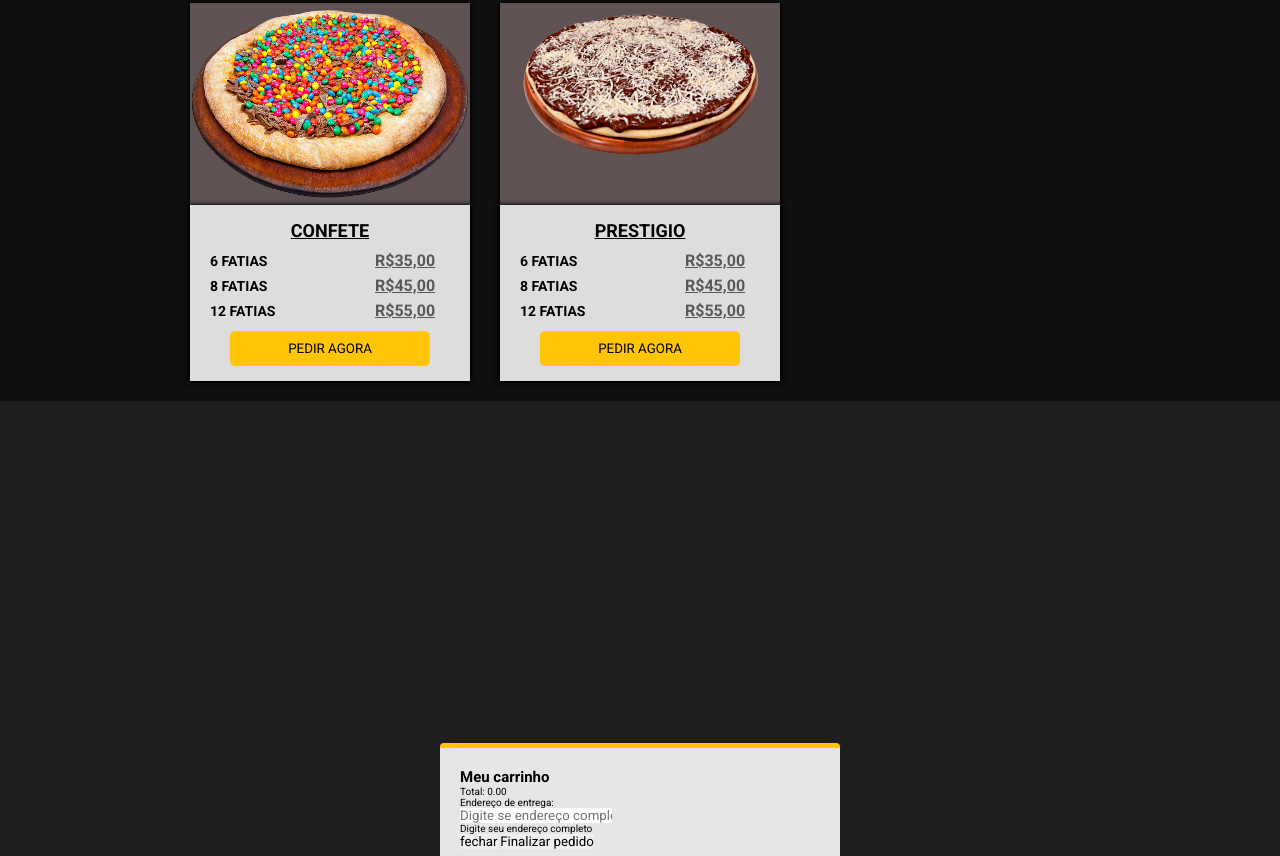
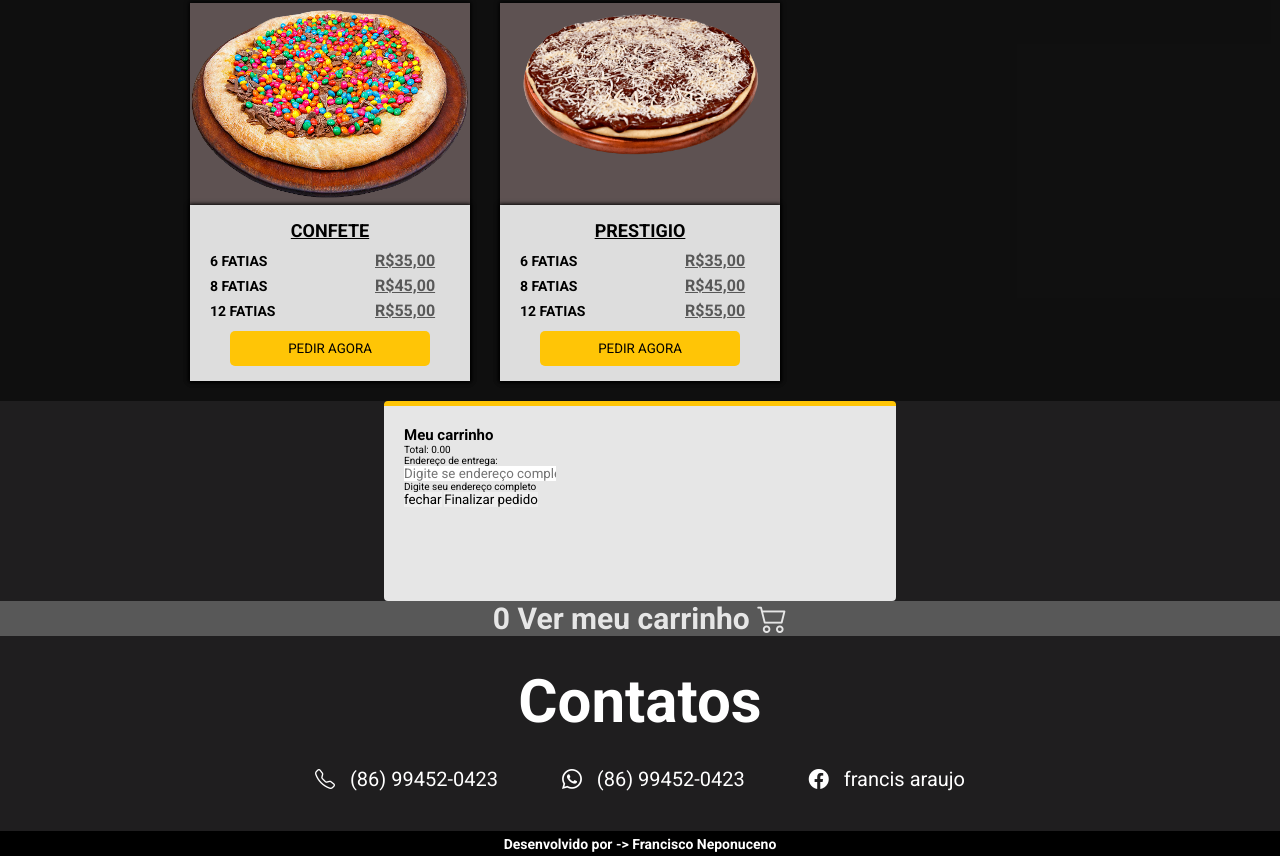
Before and after one commit to francisconeponuceno/pizzaria, a plain HTML site: page index.html in a window 1280 px wide. Shown: the part 2243-3099 px from the top of the page. Before the commit the page ends 2899 px from the top, so only its background shows below. Drawn offline with nearby package versions, Linux system fonts and the light colour scheme.

Commit message:
ayualizacao

```diff
--- a/index.html
+++ b/index.html
@@ -166,7 +166,7 @@
     </section>
 
 
-        <div class="modal">
+
         <div class="modal-content">
             <h2>Meu carrinho</h2>
             <div id="cart-items"></div>
@@ -177,7 +177,6 @@
             <div>
                 <button id="close-modal-btn">fechar</button>
                 <button id="checkolt-btn">Finalizar pedido</button>
-                </div>
             </div>
         </div>
 
--- a/style.css
+++ b/style.css
@@ -287,18 +287,29 @@ html {
 
 
 .modal{
-    position: fixed;
-    width: 100%;
+    width: 100vw;
     height: 100vh;
-    background-color: #1f1e1f;
-    display: grid;
-    place-content: center;
+    position: relative;
+    top: 0;
+    left: 0;
+    background-color: #00000080;
+    display: flex;
+    align-items: center;
+    justify-content: center;
+    z-index: 999;
+    background-color: aqua;
 
 }
 
 .modal-content{
+    margin: auto;
+    justify-content: center;
+    position: relative;
+    align-items: center;
     background-color: #e6e6e6;
-    width: 400px;
+    width: 40%;
+    min-width: 450px;
+    min-height: 200px;
     padding: 2rem 2rem 1rem;
     border-radius: 4px;
     border-top: .5rem solid #ffc506;
```
Lines whose indentation alone changed are shown as unchanged.
